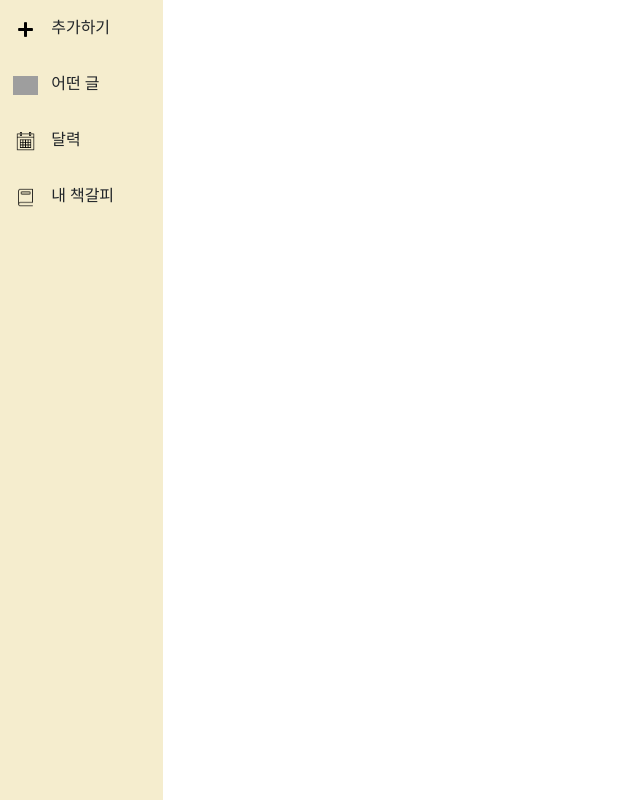
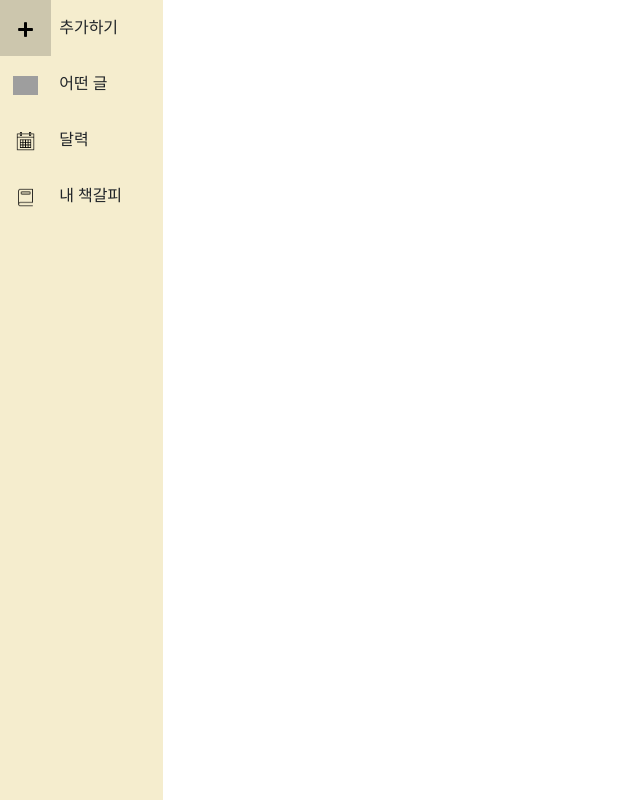
Before and after one commit to GrasshopperBears/myBookmark, a Vue app in the folder client/: page / in a window 1280 px wide. Shown: the whole page, without its empty margins (0-640 px from the left). Built offline with nearby package versions, Linux system fonts and the light colour scheme; grey boxes are pictures that could not be loaded; a web font is replaced by a local one.

Commit message:
(FE) feat: 각 아이콘 클릭 시 모드 선택 - selectedIndex 속성으로 현재 모드 상태 저장 - 클릭 시 index를 handler에 저장. 선택된 모드 변경

```diff
--- a/client/src/components/Sidebar.vue
+++ b/client/src/components/Sidebar.vue
@@ -1,28 +1,38 @@
 <template>
-  <div class="sidebar" v-on:mouseover="showSidebarText" v-on:mouseleave="hideSidebarText">
+  <div class="sidebar" v-on:mouseover="showSidebarText" @mouseleave="hideSidebarText">
     <div class="sidebar__icons">
-      <div class="sidebar__icon-wrapper"><img class="sidebar__icon" src="../assets/sidebar/add.png" /></div>
-      <div class="sidebar__icon-wrapper"><img class="sidebar__icon" src="../assets/sidebar/random.png" /></div>
-      <div class="sidebar__icon-wrapper"><img class="sidebar__icon" src="../assets/sidebar/calendar.png" /></div>
-      <div class="sidebar__icon-wrapper"><img class="sidebar__icon" src="../assets/sidebar/book.png" /></div>
+      <div
+        v-for="(iconSrc, index) in iconSrcList"
+        :key="index"
+        :class="{ 'sidebar__icon-wrapper': true, 'sidebar__icon-selected': index === selectedIndex }"
+        @click="changeSelectMode(index)"
+      >
+        <img class="sidebar__icon" :src="iconSrc" />
+      </div>
     </div>
     <transition name="slide-right">
       <div class="sidebar__texts" v-show="sidebarTextShown">
-        <div class="sidebar__text-wrapper"><div class="sidebar__text">추가하기</div></div>
-        <div class="sidebar__text-wrapper"><div class="sidebar__text">어떤 글</div></div>
-        <div class="sidebar__text-wrapper"><div class="sidebar__text">달력</div></div>
-        <div class="sidebar__text-wrapper"><div class="sidebar__text">내 책갈피</div></div>
+        <div class="sidebar__text-wrapper" v-for="(modeName, index) in modeNames" :key="index">
+          <div class="sidebar__text" :key="index" @click="changeSelectMode(index)">{{ modeName }}</div>
+        </div>
       </div>
     </transition>
   </div>
 </template>
 
 <script>
+import AddIcon from '@/assets/sidebar/add.png';
+import RandomIcon from '@/assets/sidebar/random.png';
+import CalendarIcon from '@/assets/sidebar/calendar.png';
+import BookIcon from '@/assets/sidebar/book.png';
 export default {
   name: 'Sidebar',
   data() {
     return {
       sidebarTextShown: false,
+      modeNames: ['추가하기', '어떤 글', '달력', '내 책갈피'],
+      iconSrcList: [AddIcon, RandomIcon, CalendarIcon, BookIcon],
+      selectedIndex: 0,
     };
   },
   methods: {
@@ -31,6 +41,9 @@ export default {
     },
     hideSidebarText() {
       this.sidebarTextShown = false;
+    },
+    changeSelectMode(index) {
+      this.selectedIndex = index;
     },
   },
 };
@@ -58,10 +71,14 @@ export default {
 .sidebar__icon {
   height: 1.2rem;
 }
+.sidebar__icon-selected {
+  background-color: #ccc6ad;
+}
 .sidebar__text-wrapper {
   display: flex;
   flex-direction: row;
   align-items: center;
+  padding-left: 0.5rem;
   height: 3.5rem;
   cursor: pointer;
 }
@@ -78,7 +95,7 @@ export default {
   transition: all 0.2s ease;
 }
 .slide-right-leave-active {
-  transition: all 0.2s ease;
+  transition: all 0.15s ease;
 }
 .slide-right-enter,
 .slide-right-leave-to {
```
